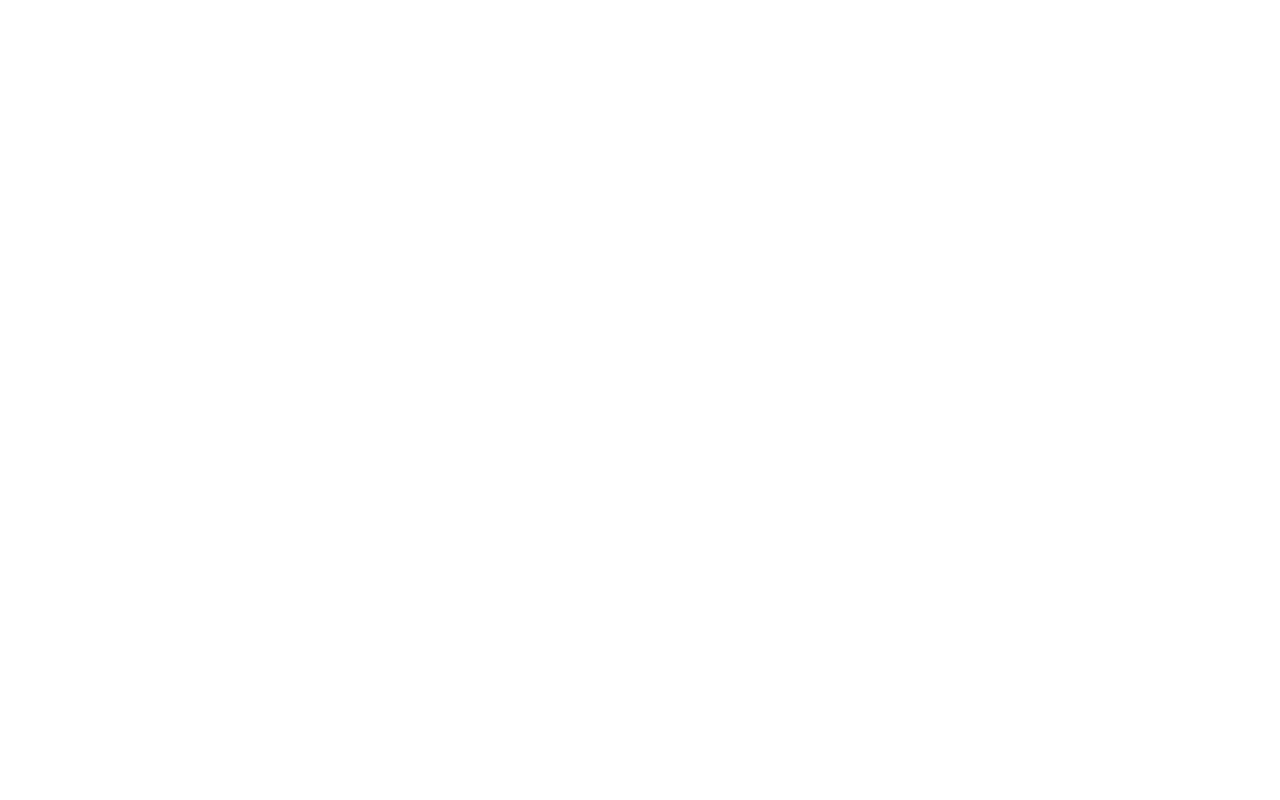
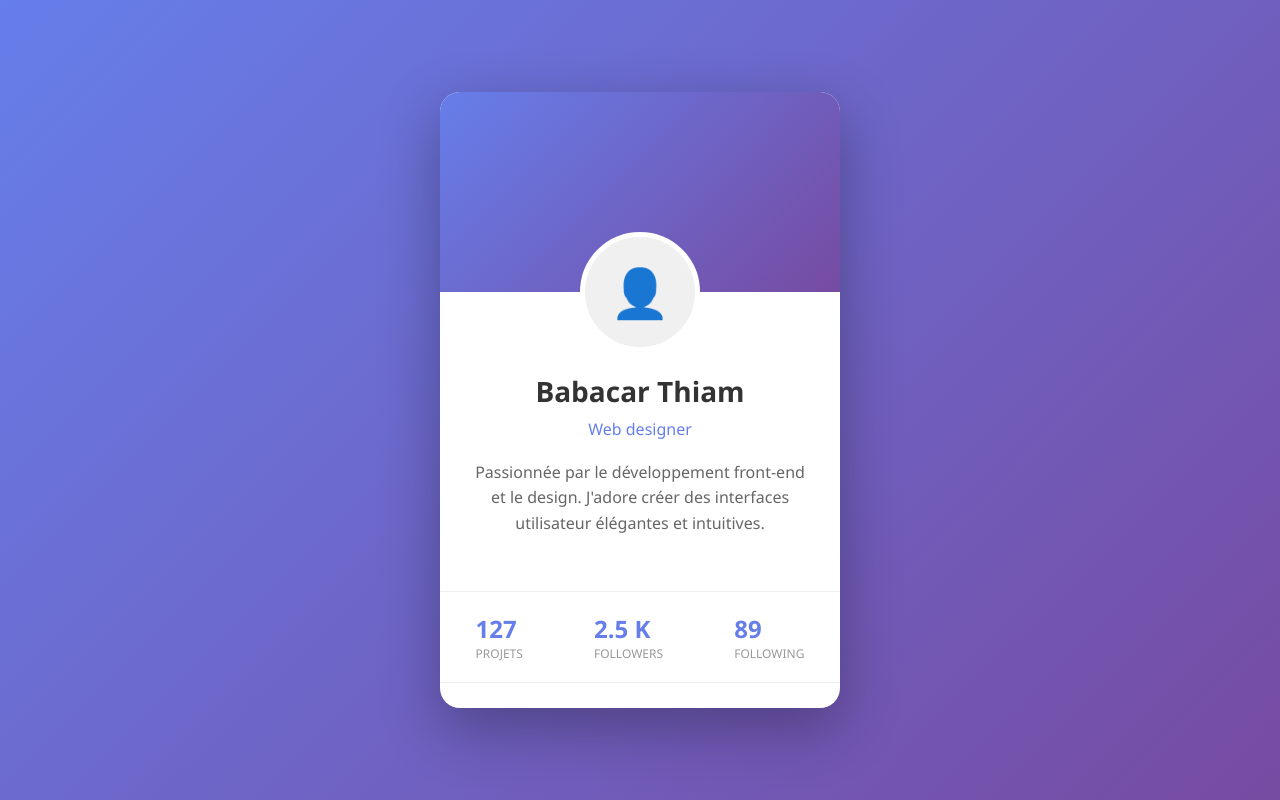
Before and after one commit to BabacarDev/Exercice, a plain HTML site: page index.html in a window 1280 px wide. Drawn offline with Linux system fonts and the light colour scheme.

Commit message:
Second commit

```diff
--- a/index.html
+++ b/index.html
@@ -1,14 +1,42 @@
 <!DOCTYPE html>
-<html lang="en">
+<html lang="fr">
 <head>
     <meta charset="UTF-8">
     <meta name="viewport" content="width=device-width, initial-scale=1.0">
-    <title>Webixo agency/title>
+    <title>Profil</title>
+    <link rel="stylesheet" href="styles.css">
 </head>
 <body>
-    <h1>Babacar Thiam</h1>
-    <h3>Web designer</h3>
-    <p>Lorem ipsum dolor sit amet consectetur adipisicing elit. Magni facilis nobis explicabo quasi! Labore tenetur sed ratione? Harum autem minus dolore sint dignissimos beatae expedita dolores veniam.
-         At, perferendis assumenda!</p>
+    <div class="card">
+        <div class="card-header">
+            <div class="profile-img">
+                👤
+            </div>
+        </div>
+        <div class="card-body">
+            <h2>Babacar Thiam</h2>
+            <p class="role">Web designer</p>
+            <p class="description">Passionnée par le développement front-end et le design.
+                J'adore créer des interfaces utilisateur élégantes et intuitives.</p>
+        </div>
+        <div class="stats">
+            <div class="stat">
+                <div class="stat-number">127</div>
+                <div class="stat-label">Projets</div>
+            </div>
+            <div class="stat">
+                 <div class="stat">
+                <div class="stat-number">2.5 K</div>
+                <div class="stat-label">Followers</div>
+            </div>
+            </div>
+            <div class="stat">
+                 <div class="stat">
+                <div class="stat-number">89</div>
+                <div class="stat-label">Following</div>
+            </div>
+            </div>
+        </div>
+    </div>
 </body>
 </html>
--- /dev/null
+++ b/styles.css
@@ -0,0 +1,82 @@
+*{
+    margin: 0;
+    padding: 0;
+    box-sizing: border-box;
+}
+
+body{
+    font-family: 'Segoe UI', Tahoma, Geneva, Verdana, sans-serif;
+    background: linear-gradient(135deg, #667eea 0%, #764ba2 100%);
+    min-height: 100vh;
+    display: flex;
+    justify-content: center;
+    align-items: center;
+    padding: 20px;
+}
+.card {
+    background: white;
+    border-radius: 20px;
+    box-shadow: 0 20px 60px rgba(0, 0, 0, 0.3);
+    overflow: hidden;
+    max-width: 400px;
+    width: 100%;
+    transition: transform 0.3s ease;
+}
+.card:hover {
+    transform: translateY(-10px);
+}
+.card-header {
+    background: linear-gradient(135deg, #667eea 0%, #764ba2 100%);
+    height: 200px;
+    position: relative;
+}
+.profile-img {
+    width: 120px;
+    height: 120px;
+    border-radius: 50%;
+    border: 5px solid white;
+    position: absolute;
+    bottom: -60px;
+    left: 50%;
+    transform: translateX(-50%);
+    background: #f0f0f0;
+    display: flex;
+    align-items: center;
+    justify-content: center;
+    font-size: 48px;
+}
+.card-body {
+    padding: 80px 30px 30px;
+    text-align: center;
+}
+.card-body h2 {
+    font-size: 28px;
+    color: #333;
+    margin-bottom: 8px;
+}
+.card-body .role {
+    color: #667eea;
+    font-size: 16px;
+    margin-bottom: 20px;
+}
+.card-body .description {
+    color: #666;
+    line-height: 1.6;
+    margin-bottom: 25px;
+}
+.stats {
+    display: flex;
+    justify-content: space-around;
+    margin-bottom: 25px;
+    padding: 20px 0;
+    border-top: 1px solid #eee;
+    border-bottom: 1px solid #eee;
+}.stat-number {
+    font-size: 24px;
+    font-weight: bold;
+    color: #667eea;
+}.stat-label {
+    font-size: 12px;
+    color: #999;
+    text-transform: uppercase;
+}
```
